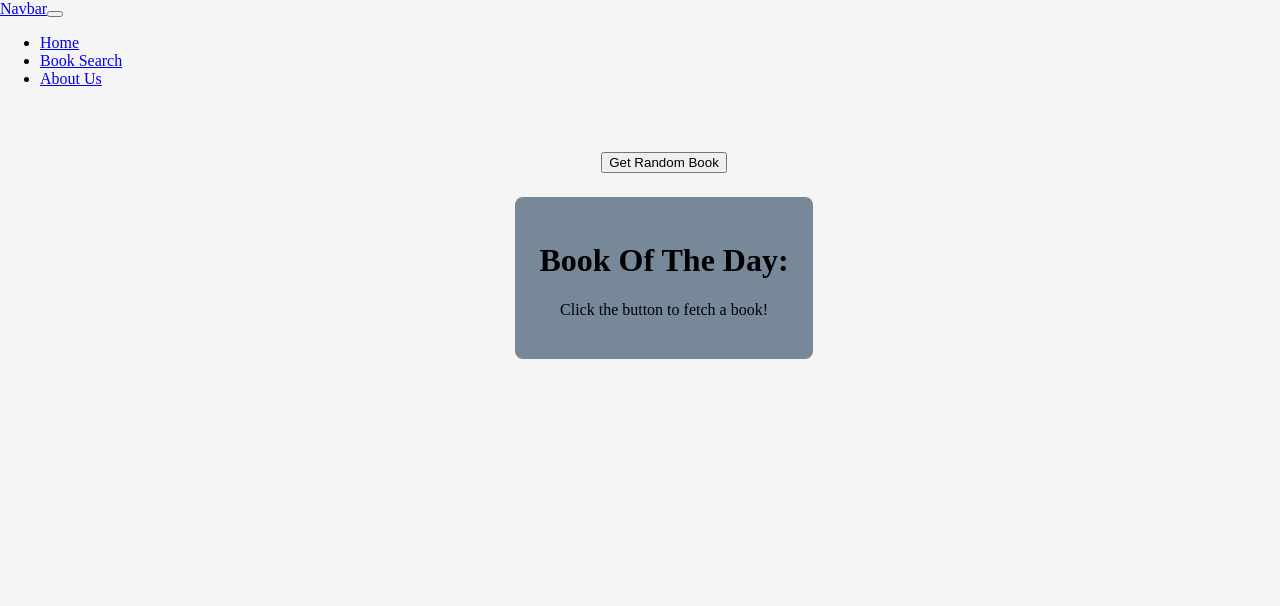
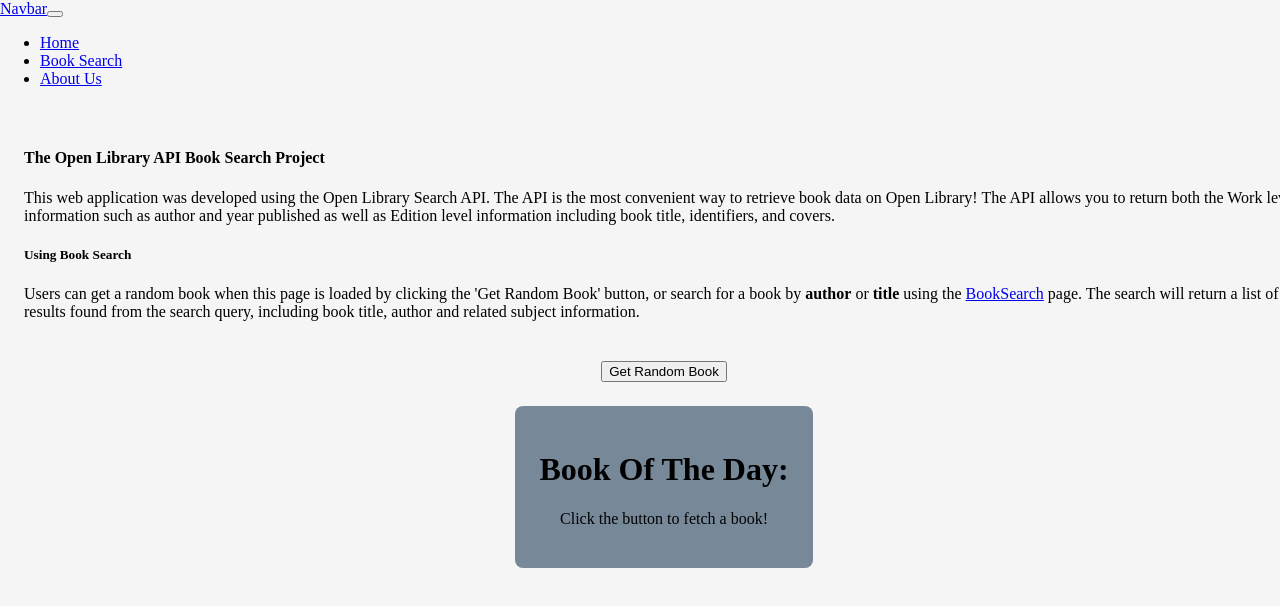
Before and after one commit to CSU-WebEngineering-Fall-24/Group1, a React app in the folder booksearch/src/main/react/: page / in a window 1280 px wide. Shown: the top 606 px of the page. Built offline with nearby package versions, Linux system fonts and the light colour scheme; the HTML template or start-up script is replaced by a standard one.

Commit message:
home pg short decrip

```diff
--- a/booksearch/src/main/react/containers/HomePage.jsx
+++ b/booksearch/src/main/react/containers/HomePage.jsx
@@ -59,6 +59,12 @@ const Home = () => {
 
     return (
         <div className="homeContentContainer">
+            <div className="col-6 mt-3">
+                <h4 className="text-center">The Open Library API Book Search Project</h4>
+                <p className="lead">This web application was developed using the Open Library Search API. The API is the most convenient way to retrieve book data on Open Library! The API allows you to return both the Work level information such as author and year published as well as Edition level information including book title, identifiers, and covers.</p>
+                <h5 className="pt-3 text-center">Using Book Search</h5>
+                <p className="lead">Users can get a random book when this page is loaded by clicking the 'Get Random Book' button, or search for a book by <b>author</b> or <b>title</b> using the <a className="text-primary-emphasis" href="/bookSearch">BookSearch</a> page. The search will return a list of results found from the search query, including book title, author and related subject information.</p>
+            </div>
             <button type="button" class="btn btn-secondary btn-lg" style={{margin:'24px 0px'}} onClick={randomBookSearch}>Get Random Book</button>
             <div className="bookContainer">
                 <h1>Book Of The Day:</h1>
```
